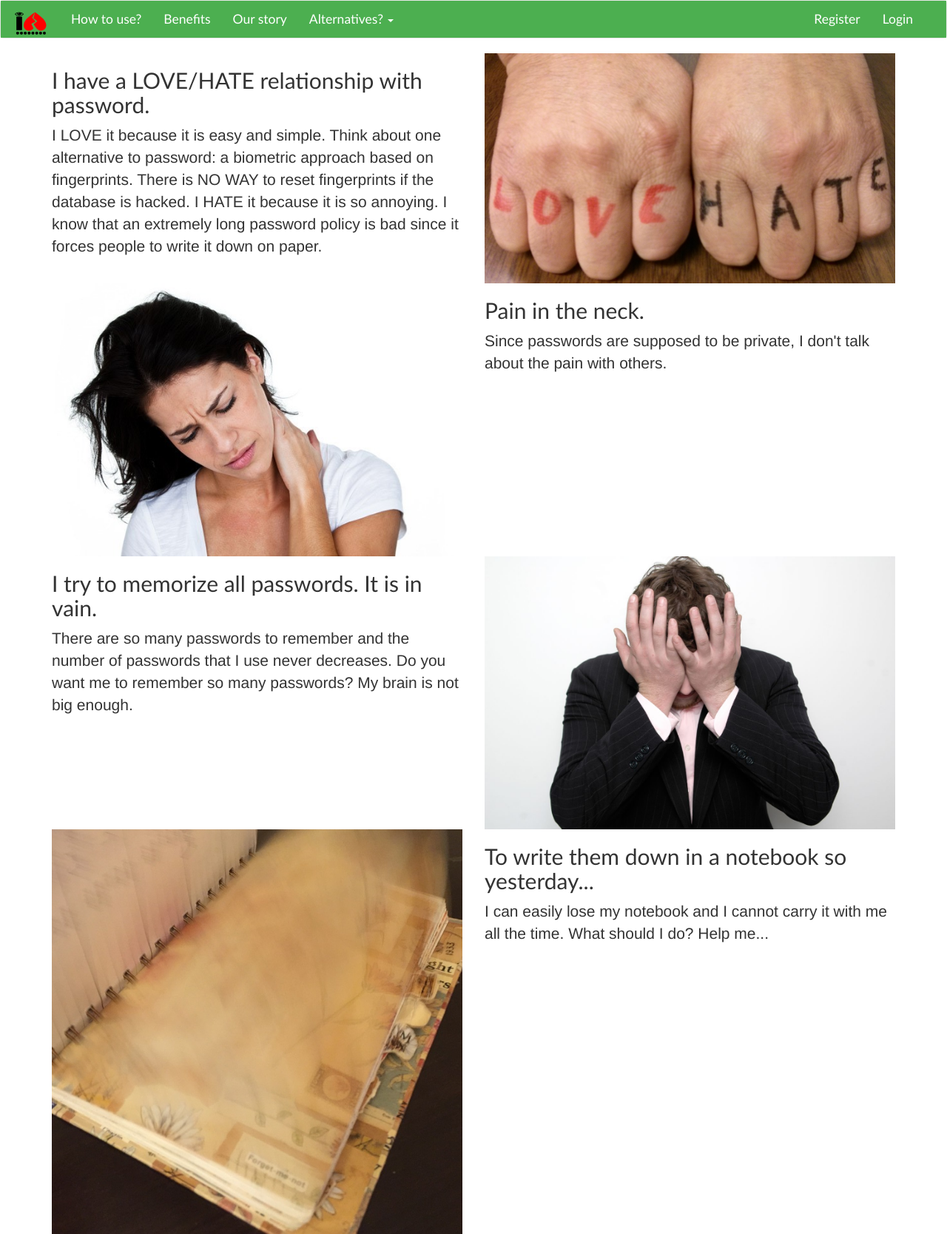
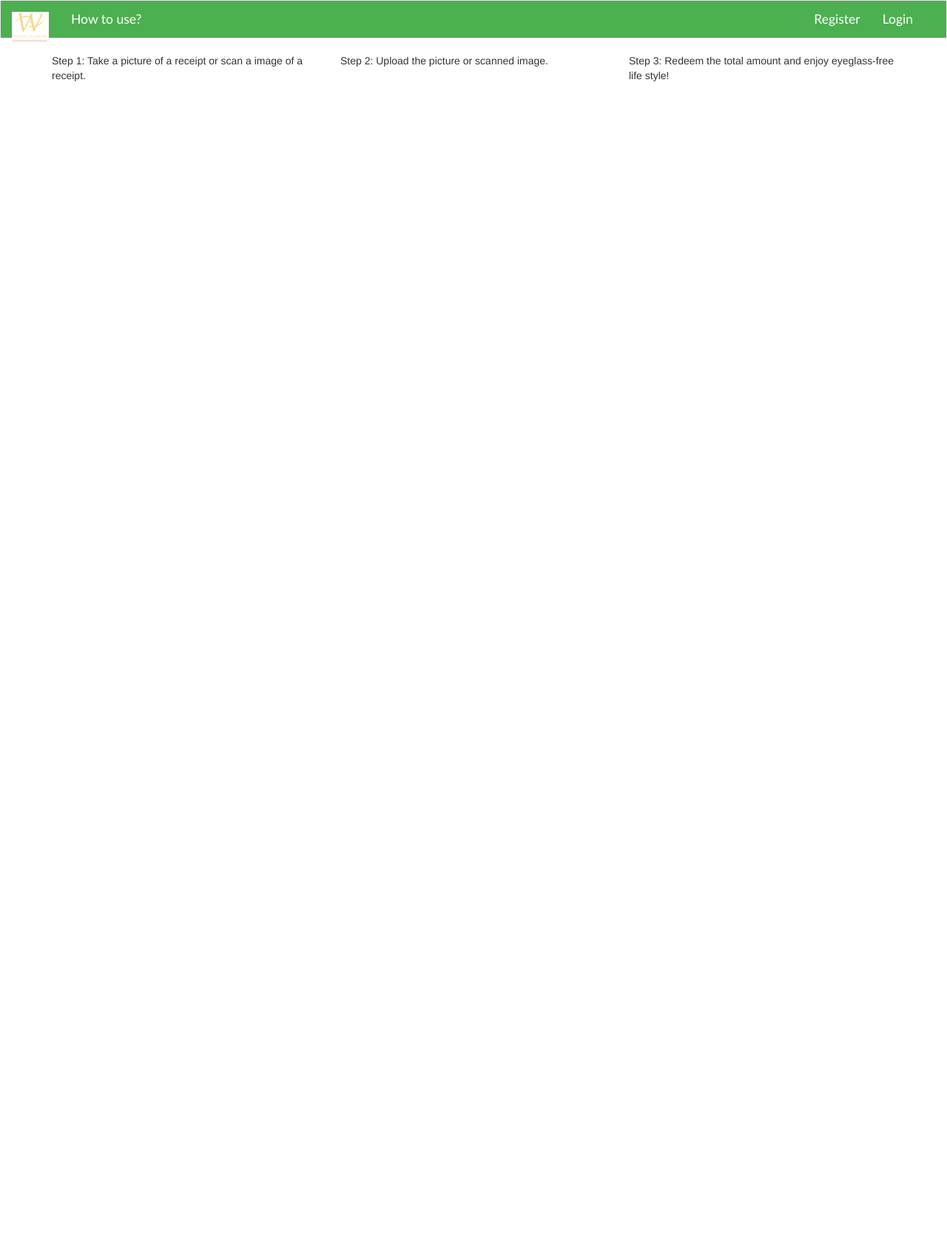
Before and after one commit to aier-usa/814c6167-23e9-4fca-b857-d19bbf0fd496, a Django app: template templates/app1/main.html in a window 1280 px wide. Shown: the whole page at 74% size. After the commit the page ends 110 px from the top, so only its background shows below. Run offline with Django 3.2, Linux system fonts and the light colour scheme; the template is opened without the code that fills it, so the values that code supplies are empty; some libraries are stand-ins or nearby versions.

Commit message:
change home page.

```diff
--- a/lasikdollars/settings/base.py
+++ b/lasikdollars/settings/base.py
@@ -1,5 +1,5 @@
 """
-Django settings for play project.
+Django settings for lasikdollars project.
 
 Generated by 'django-admin startproject' using Django 1.9.6.
 
--- a/lasikdollars/settings/local.py
+++ b/lasikdollars/settings/local.py
@@ -1,5 +1,5 @@
 """
-Django settings for play project.
+Django settings for lasikdollars project.
 
 Generated by 'django-admin startproject' using Django 1.9.6.
 
@@ -79,7 +79,7 @@ WSGI_APPLICATION = 'lasikdollars.wsgi.application'
 DATABASES = {
     'default': {
         'ENGINE': 'django.db.backends.postgresql_psycopg2',
-        'NAME': 'ihatepassword',
+        'NAME': 'lasikdollars',
         'USER': 'postgres',
         'PASSWORD': 'chartergh',
         'HOST': '',
--- a/lasikdollars/settings/production.py
+++ b/lasikdollars/settings/production.py
@@ -1,5 +1,5 @@
 """
-Django settings for play project.
+Django settings for lasikdollars project.
 
 Generated by 'django-admin startproject' using Django 1.9.6.
 
--- a/lasikdollars/settings/staging.py
+++ b/lasikdollars/settings/staging.py
@@ -1,5 +1,5 @@
 """
-Django settings for play project.
+Django settings for lasikdollars project.
 
 Generated by 'django-admin startproject' using Django 1.9.6.
 
--- a/lasikdollars/urls.py
+++ b/lasikdollars/urls.py
@@ -1,4 +1,4 @@
-"""play URL Configuration
+"""lasikdollars URL Configuration
 
 The `urlpatterns` list routes URLs to views. For more information please see:
     https://docs.djangoproject.com/en/1.9/topics/http/urls/
--- a/lasikdollars/wsgi.py
+++ b/lasikdollars/wsgi.py
@@ -1,5 +1,5 @@
 """
-WSGI config for play project.
+WSGI config for lasikdollars project.
 
 It exposes the WSGI callable as a module-level variable named ``application``.
 
--- a/templates/app1/main.html
+++ b/templates/app1/main.html
@@ -5,71 +5,17 @@
 
     <div>
         <div class="row">
-            <div class="col-md-6">
-                <h2>I have a LOVE/HATE relationship with password.</h2>
-                <div class="fontsize150p">
-                I LOVE it because it is easy and simple.
-                Think about one alternative to password:
-                a biometric approach based on fingerprints. There is
-                NO WAY to reset fingerprints if the database is hacked.
-                I HATE it because it is so annoying. I know that an extremely long
-                password policy is bad since it forces people to write it
-                down on paper.
-                    </div>
+            <div class="col-md-4">
+                Step 1: Take a picture of a receipt or scan a image of a receipt.
             </div>
-            <div class="col-md-6">
-                <img class="img-responsive"
-                     src="{% static "images/love_hate.jpg" %}">
+            <div class="col-md-4">
+                Step 2: Upload the picture or scanned image.
+            </div>
+            <div class="col-md-4">
+                Step 3: Redeem the total amount and enjoy eyeglass-free life style!
             </div>
         </div>
-        <div class="row">
-            <div class="col-md-6">
-                <img class="img-responsive"
-                     src="{% static "images/pain-in-neck.jpg" %}">
-            </div>
 
-            <div class="col-md-6">
-                <h2>Pain in the neck.</h2>
-                <div class="fontsize150p">
-                    Since passwords are supposed to be private, I don't talk about
-                    the pain with others.</div>
-
-
-            </div>
-
-        </div>
-
-        <div class="row">
-            <div class="col-md-6">
-                <h2>I try to memorize all passwords. It is in vain.</h2>
-                <div class="fontsize150p">
-                    There are so many passwords to remember and
-                    the number of passwords that I use never decreases.
-                    Do you want me to remember so many passwords?
-                    My brain is not big enough. </div>
-            </div>
-            <div class="col-md-6">
-                <img class="img-responsive"
-                     src="{% static "images/memorize_in_vain.jpg" %}">
-            </div>
-
-
-        </div>
-
-        <div class="row">
-
-            <div class="col-md-6">
-                <img class="img-responsive"
-                     src="{% static "images/Xiaoli_Liu_Notebook.jpg" %}">
-            </div>
-
-            <div class="col-md-6">
-                <h2>To write them down in a notebook so yesterday...</h2>
-                <div class="fontsize150p">
-                    I can easily lose my notebook  and I cannot carry it with me
-                    all the time. What should I do? Help me...</div>
-            </div>
-        </div>
     </div>
 
 
@@ -77,13 +23,8 @@
 
     {% if user.is_authenticated %}
         <p>
-            <a class="btn btn-primary text-center"
-               href="{% url "password_list" %}">
-                Passwords</a>
 
-            <a class="btn btn-primary text-center"
-               href="{% url "access_point_list" %}">
-                Access Points</a>
+
         </p>
     {% else %}
     {% endif %}
--- a/templates/base.html
+++ b/templates/base.html
@@ -36,7 +36,7 @@
         <a class="navbar-brand navbar-ihatepassword"
            href="{% url "main" %}">
             <img class="img-responsive"
-                 src="{% static "images/drawing-svg-i-hate-passwordv4.svg" %}"
+                 src="{% static "images/WVI_logo_small_full.gif" %}"
                  width="50px"
             >
         </a>
@@ -52,37 +52,7 @@
                      href="{% url "how_to_use" %}">How to use?</a>
              </li>
 
-              <li>
-                  <a class="fontsize125p navbar-ihatepassword"
-                      href="{% url "benefits" %}">
-                      Benefits</a>
-             </li>
 
-              <li>
-                    <a class="fontsize125p navbar-ihatepassword"
-                     href="{% url "our_story" %}">
-                    Our story</a>
-              </li>
-
-         <li class="dropdown">
-          <a href="#" class="fontsize125p navbar-ihatepassword dropdown-toggle"
-             data-toggle="dropdown"
-             role="button"
-             aria-expanded="false">Alternatives? <span class="caret"></span></a>
-          <ul class="dropdown-menu">
-            <li><a href="{% url "two_factor_authentication" %}">
-                Two Factor Authentication</a></li>
-            <li><a href="#">Multiple Factor Authentication</a></li>
-            <li><a href="#">QR Code</a></li>
-            <li role="separator" class="divider"></li>
-            <li><a href="#">Fingerprint</a></li>
-            <li role="separator" class="divider"></li>
-            <li><a href="{% url "our_story" %}">
-                Our Story (again)</a></li>
-             <li><a href="{% url "encryption" %}">Encryption</a></li>
-
-          </ul>
-         </li>
           </ul>
 
 
@@ -92,18 +62,9 @@
             <li>
                 <a class="fontsize125p navbar-ihatepassword "
                    href="{% url "password_list" %}">
-                    Passwords</a>
+                    Receipts</a>
             </li>
-            <li>
-                <a class="fontsize125p navbar-ihatepassword "
-                   href="{% url "access_point_list" %}">
-                    Access Points</a>
-            </li>
-            <li>
-                <a class="fontsize125p navbar-ihatepassword "
-                   href="{% url "partial_sharing" %}">
-                    Partial Sharing</a>
-            </li>
+
         {% else %}
         {% endif %}
             {% if user.is_authenticated %}
```
Also changed, not shown: app1/utils/generate.py (+10 -2 lines), templates/app1/how_to_use.html (+0 -51 lines), static/images/WVI_logo_small_full.gif (added).
